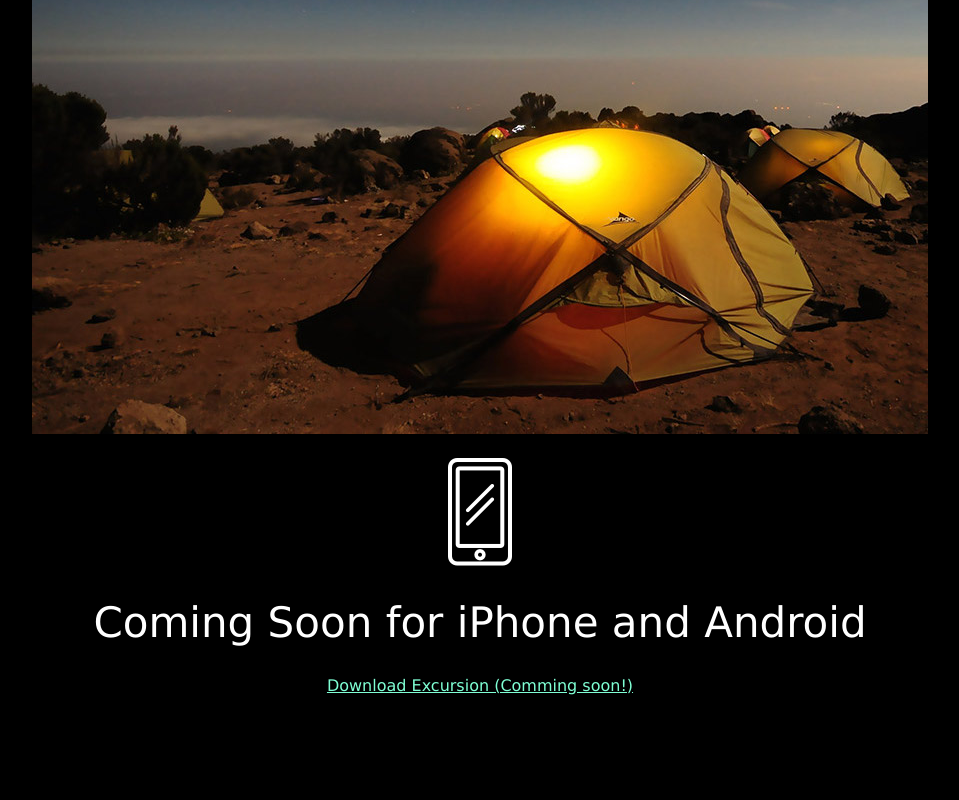
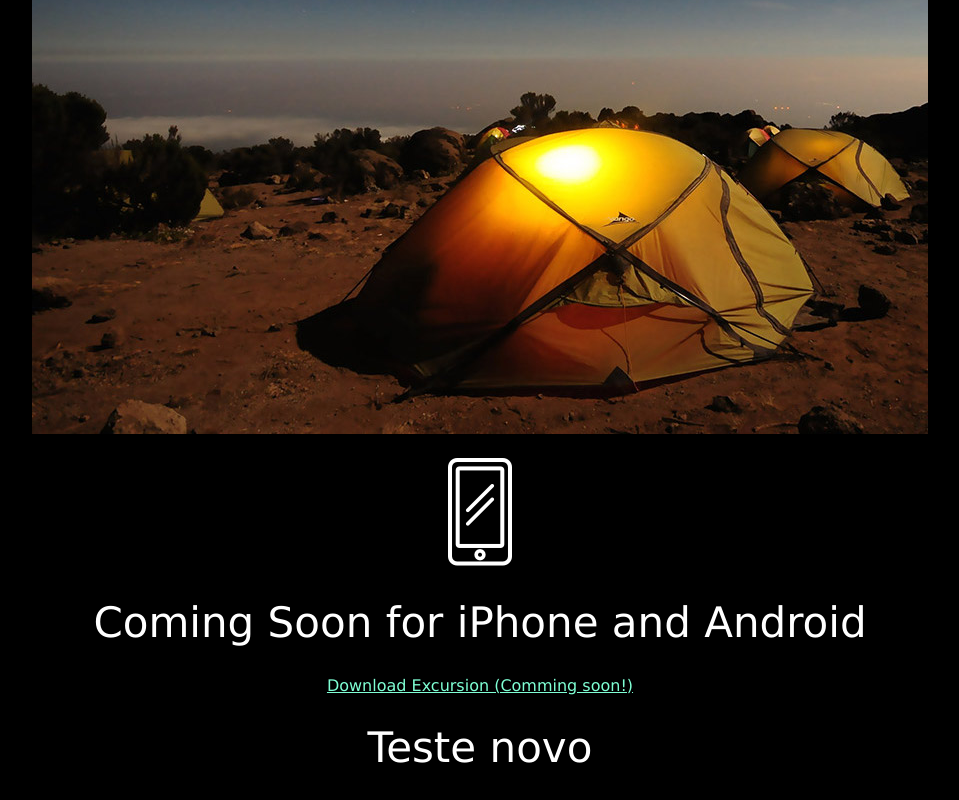
Before and after one commit to vcnsiqueira/excursion, a plain HTML site: page index.html in a window 1280 px wide. Shown: the part 387-1187 px from the top of the page, without its empty margins (160-1119 px from the left). Before the commit the page ends 1090 px from the top, so only its background shows below. Drawn offline with Linux system fonts and the light colour scheme.

Commit message:
create a new heading to test automatic deploying

```diff
--- a/index.html
+++ b/index.html
@@ -20,6 +20,7 @@
   </div>
   <h1 class="medium-heading">Coming Soon for iPhone and Android</h1>
   <a class="link" href="/">Download Excursion (Comming soon!)</a>
+  <h1 class="medium-heading">Teste novo</h1>
 
   <!-- <script src="script.js"></script> -->
 </body>
```
